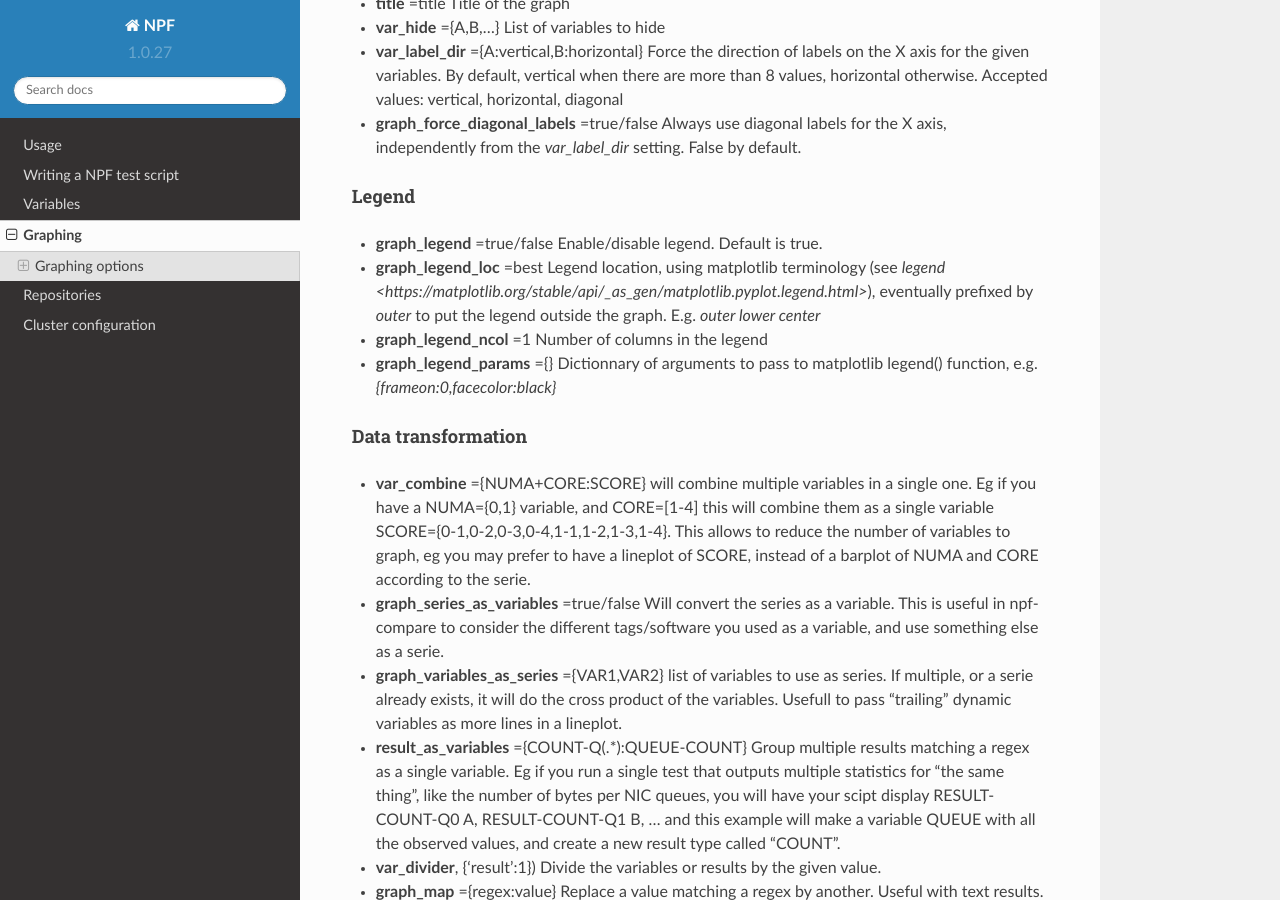
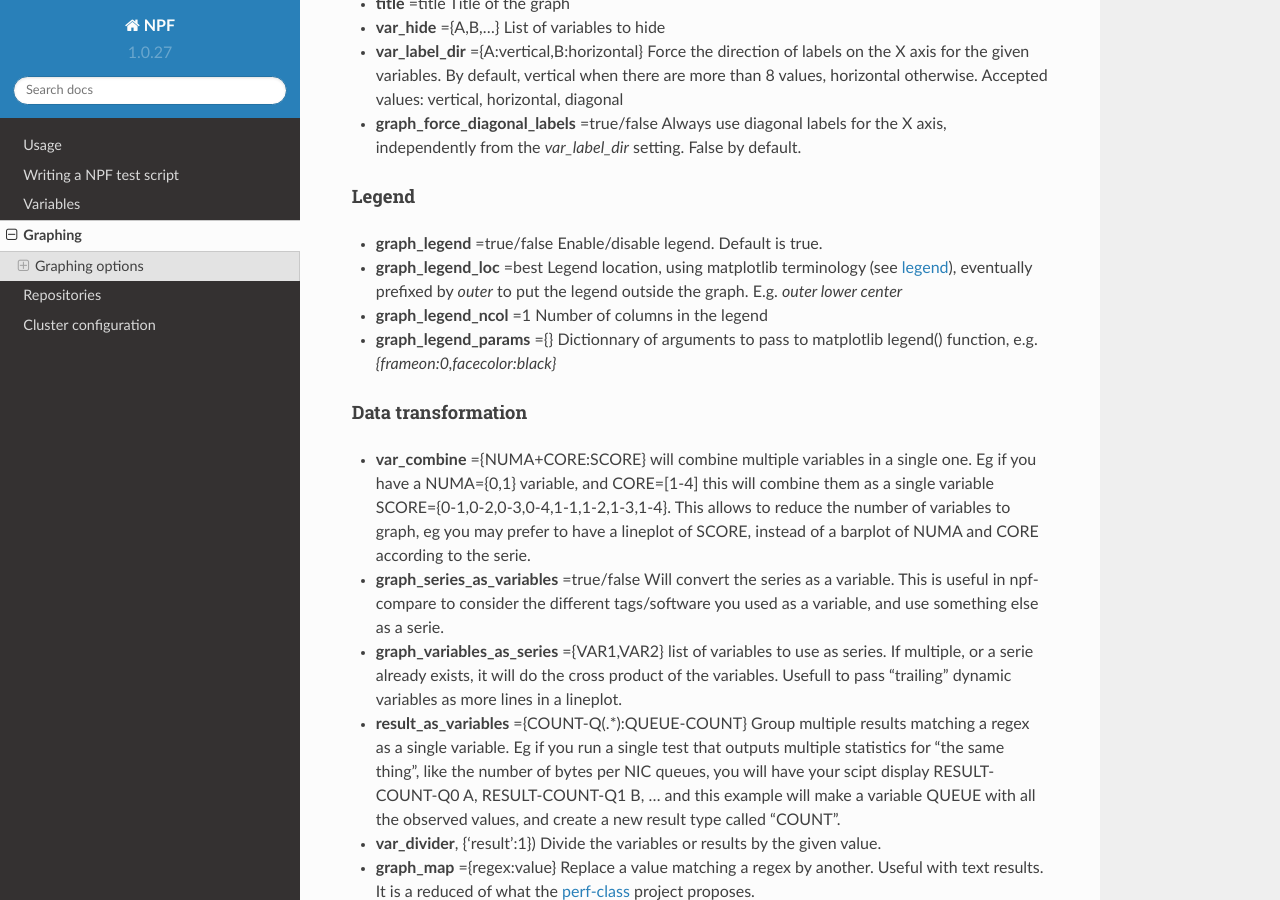
Before and after one commit to tbarbette/npf-docs, a Sphinx documentation site: the page built from docs/source/graph.rst, in a window 1280 px wide and 900 px high, scrolled down 3034 px. Built offline with Sphinx 7.4.7 and the Read the Docs theme 2.0.0, drawn with Linux system fonts in a browser that asks for light colours.

Commit message:
Fix link

```diff
--- a/docs/source/graph.rst
+++ b/docs/source/graph.rst
@@ -90,7 +90,7 @@ Information on graphs
 Legend
 ^^^^^^
 - **graph_legend** =true/false Enable/disable legend. Default is true.
-- **graph_legend_loc** =best Legend location, using matplotlib terminology (see `legend <https://matplotlib.org/stable/api/_as_gen/matplotlib.pyplot.legend.html>`), eventually prefixed by `outer` to put the legend outside the graph. E.g. `outer lower center`
+- **graph_legend_loc** =best Legend location, using matplotlib terminology (see `legend <https://matplotlib.org/stable/api/_as_gen/matplotlib.pyplot.legend.html>`_), eventually prefixed by `outer` to put the legend outside the graph. E.g. `outer lower center`
 - **graph_legend_ncol** =1 Number of columns in the legend
 - **graph_legend_params** ={} Dictionnary of arguments to pass to matplotlib legend() function, e.g. `{frameon:0,facecolor:black}`
 
```
